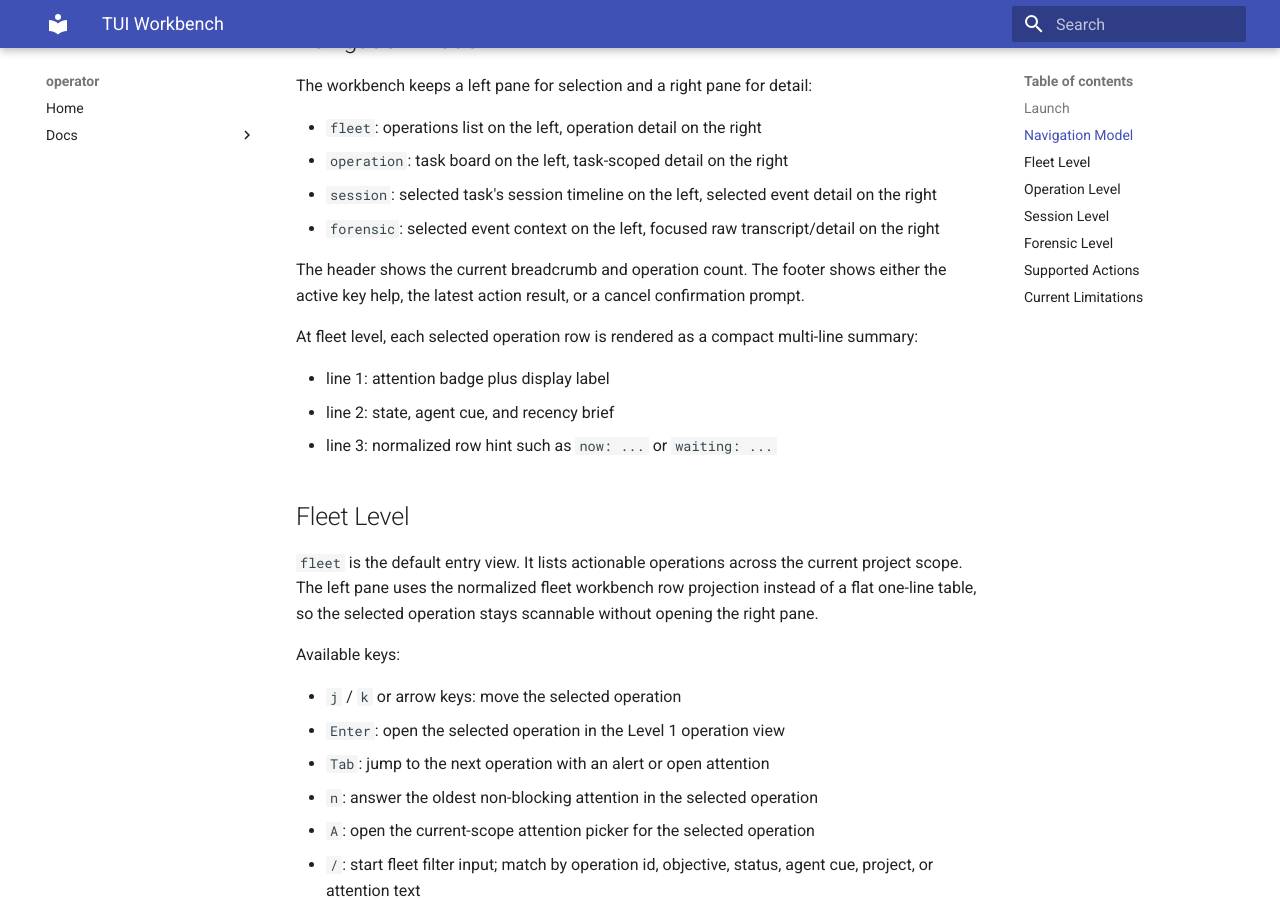
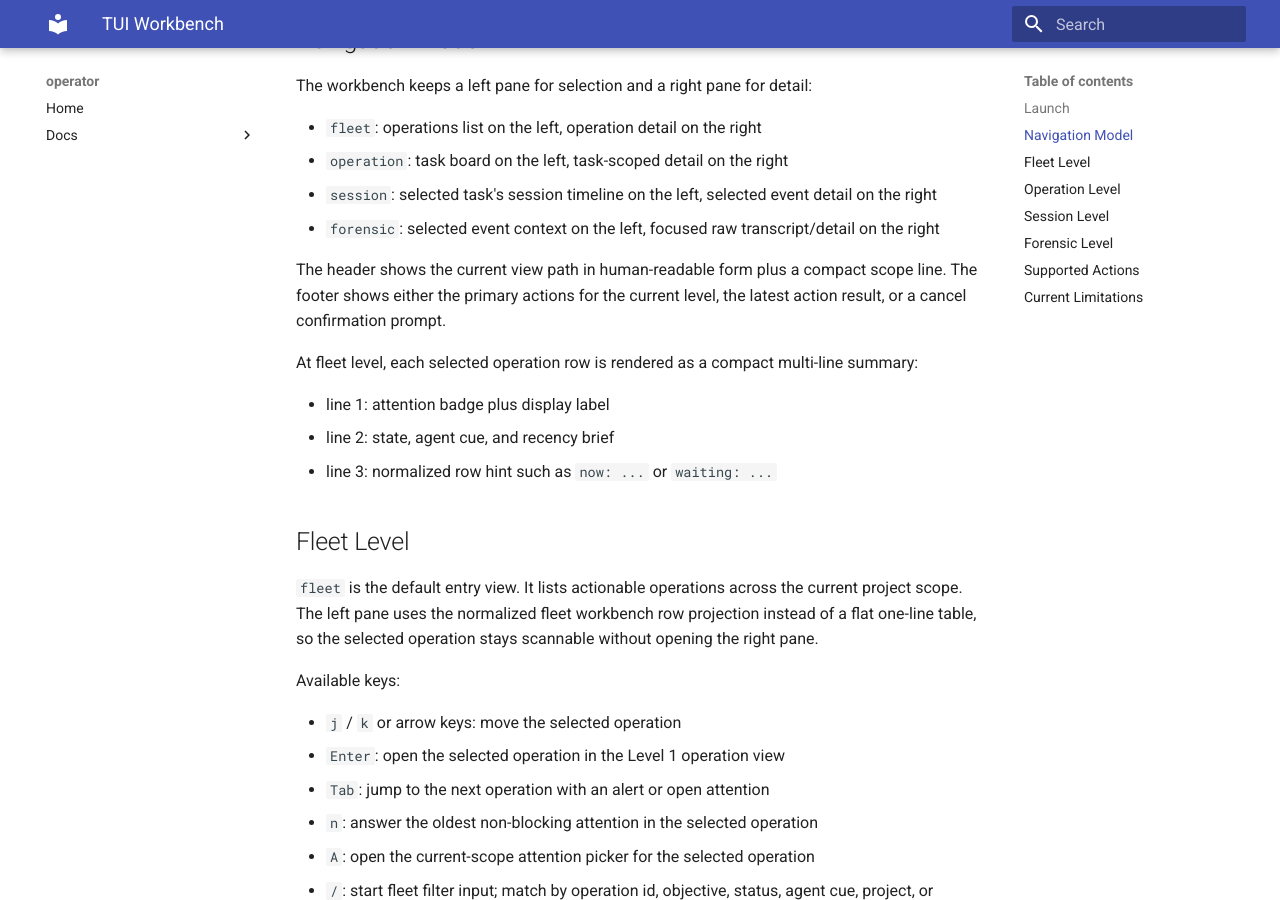
Before and after one commit to uthunderbird/vibechord, an MkDocs documentation site: the page built from docs/tui-workbench.md, in a window 1280 px wide and 900 px high, scrolled down 698 px. Built offline with MkDocs 1.6.1 and Material for MkDocs 9.7.7, drawn with Linux system fonts in a browser that asks for light colours; some of the changed text lies outside the part shown.

Commit message:
Improve TUI supervisory wording

```diff
--- a/docs/tui-workbench.md
+++ b/docs/tui-workbench.md
@@ -30,8 +30,9 @@ The workbench keeps a left pane for selection and a right pane for detail:
 - `session`: selected task's session timeline on the left, selected event detail on the right
 - `forensic`: selected event context on the left, focused raw transcript/detail on the right
 
-The header shows the current breadcrumb and operation count. The footer shows either the active key
-help, the latest action result, or a cancel confirmation prompt.
+The header shows the current view path in human-readable form plus a compact scope line. The footer
+shows either the primary actions for the current level, the latest action result, or a cancel
+confirmation prompt.
 
 At fleet level, each selected operation row is rendered as a compact multi-line summary:
 
```
Also changed, not shown: other parts of docs/tui-workbench.md (+1 -1 lines), 3 other files.
